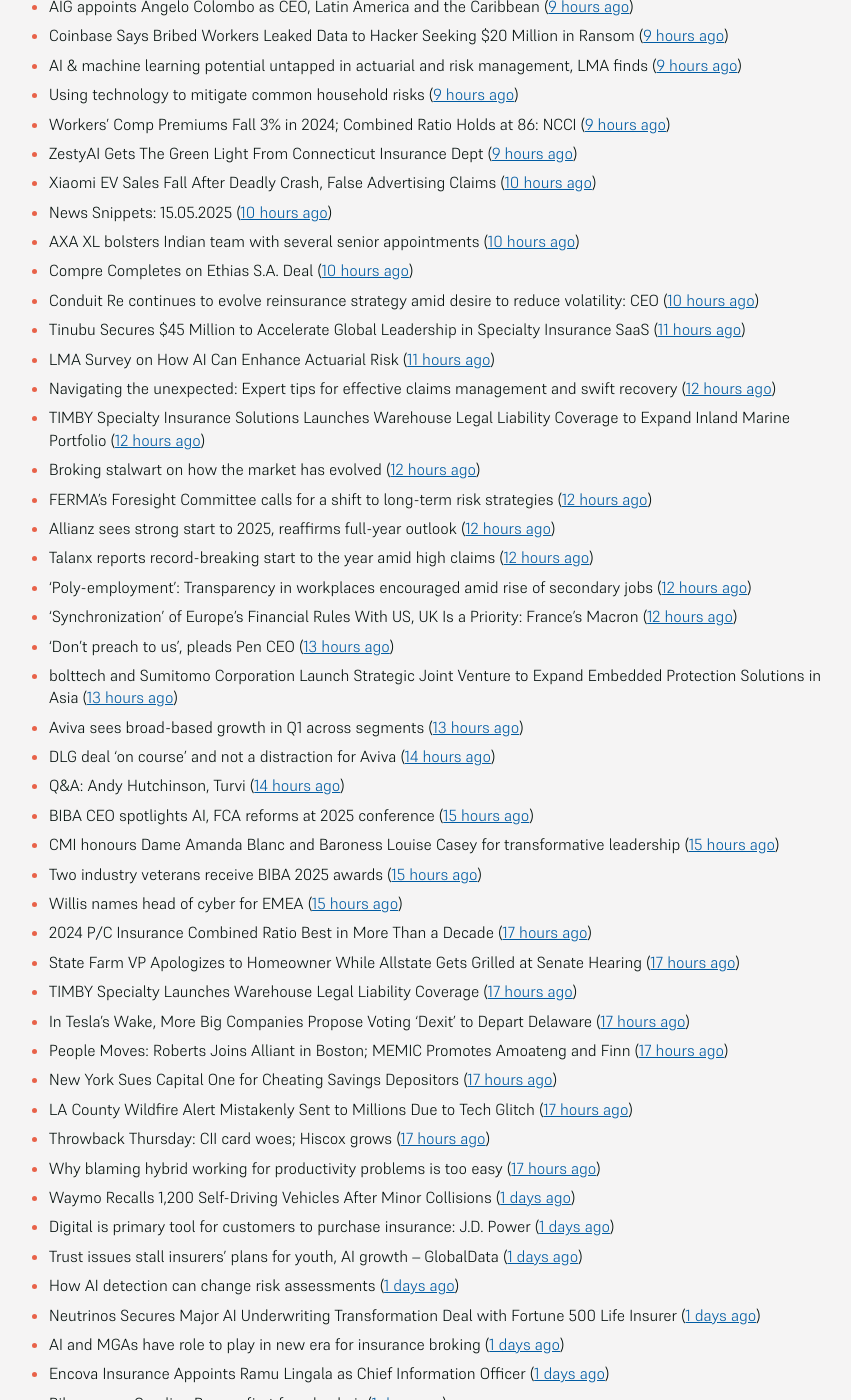
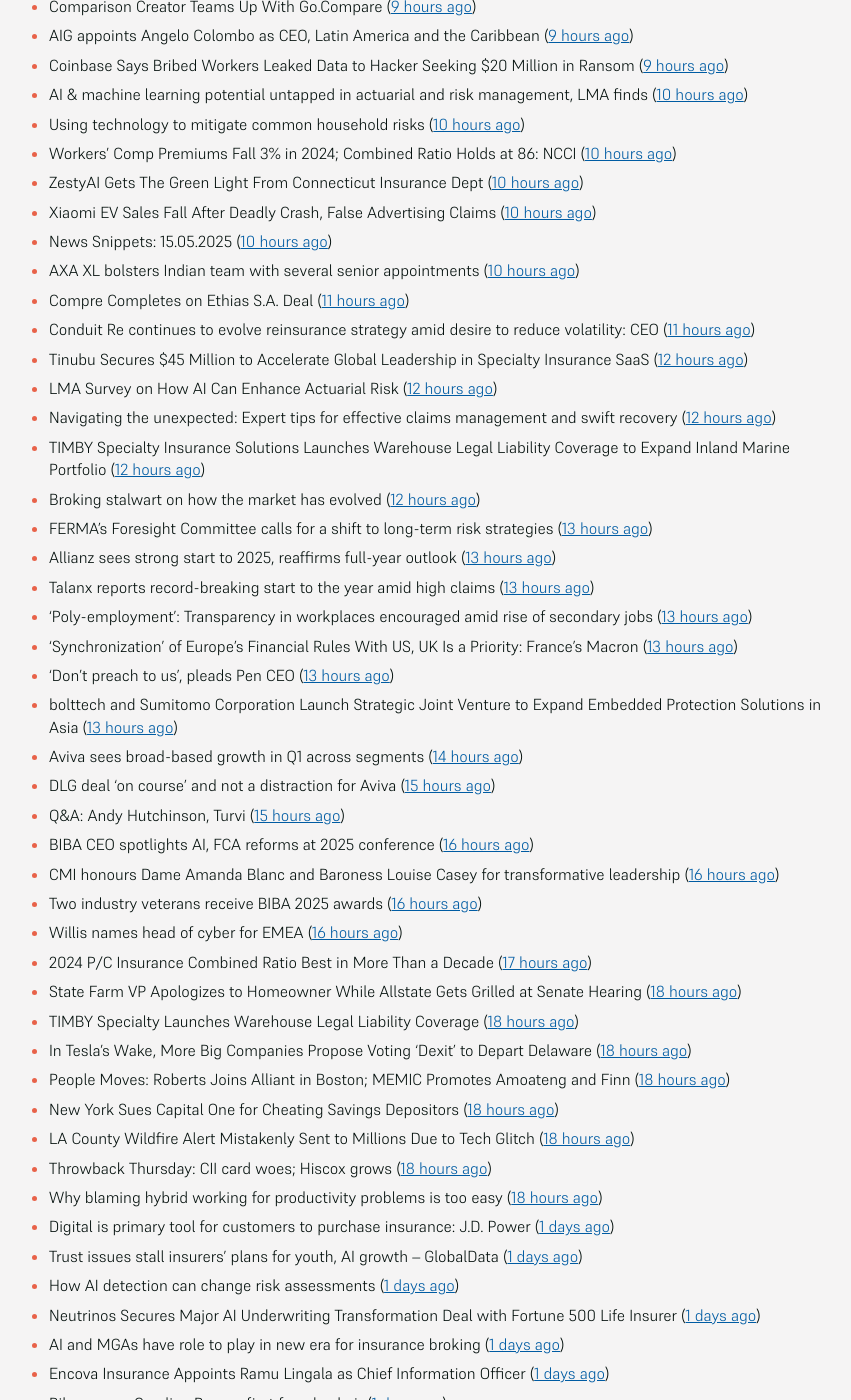
Before and after one commit to mat-0/feeds.thechels.uk, a Jekyll site: the page built from index.md, in a window 1280 px wide and 1400 px high, scrolled down 1147 px. Shown: the whole window, without its empty margins (215-1066 px from the left). Built offline with Jekyll 4.4.1, drawn with Linux system fonts in a browser that asks for light colours; some of the changed text lies outside the part shown.

Commit message:
New Feed

```diff
--- a/index.md
+++ b/index.md
@@ -8,74 +8,74 @@ description: Latest Updates
 [Get this as an RSS feed](/feed.rss)
 
 <!-- news_marker starts -->
-- FEMA Chief Says Agency Will Raise State Burden for Disasters to 50% ([20 minutes ago](https://www.insurancejournal.com/news/national/2025/05/15/823980.htm))
-- How insurers can use systemic risk knowledge internally ([2 hours ago](https://www.dig-in.com/opinion/how-insurers-can-use-systemic-risk-knowledge-internally))
+- People Moves: Zurich NA Promotes Fox to Lead National Accounts, Caminiti CUO ([23 minutes ago](https://www.insurancejournal.com/news/national/2025/05/15/823985.htm))
+- FEMA Chief Says Agency Will Raise State Burden for Disasters to 50% ([49 minutes ago](https://www.insurancejournal.com/news/national/2025/05/15/823980.htm))
+- How insurers can use systemic risk knowledge internally ([3 hours ago](https://www.dig-in.com/opinion/how-insurers-can-use-systemic-risk-knowledge-internally))
 - AXA Group CUO on navigating a polycrisis risk landscape ([3 hours ago](https://www.insurancebusinessmag.com/uk/news/breaking-news/axa-group-cuo-on-navigating-a-polycrisis-risk-landscape-535921.aspx))
 - Marsh McLennan moves to Amazon cloud; ZestyAI in Connecticut and West Virginia: Insurtech news ([3 hours ago](https://www.dig-in.com/news/marsh-mclennan-to-amazon-cloud-zestyai-and-insurtech-news))
-- WTW report exposes shifting terrorism insurance risks ([3 hours ago](https://www.insurancebusinessmag.com/uk/news/breaking-news/wtw-report-exposes-shifting-terrorism-insurance-risks-535909.aspx))
-- Tired of Waiting on Tickets? There’s a Better Way. ([3 hours ago](https://www.insurancejournal.com/blogs/expert-insured/2025/05/15/823954.htm))
+- WTW report exposes shifting terrorism insurance risks ([4 hours ago](https://www.insurancebusinessmag.com/uk/news/breaking-news/wtw-report-exposes-shifting-terrorism-insurance-risks-535909.aspx))
+- Tired of Waiting on Tickets? There’s a Better Way. ([4 hours ago](https://www.insurancejournal.com/blogs/expert-insured/2025/05/15/823954.htm))
 - Global Accessibiliy Day: Making the Workplace Welcome to All ([4 hours ago](https://insurance-edge.net/2025/05/15/global-accessibiliy-day-making-the-workplace-welcome-to-all/))
 - Lloyd’s Q2’25 Market Message: risk awareness, not risk aversion, marks a defining juncture ([6 hours ago](https://www.reinsurancene.ws/lloyds-q225-market-message-risk-awareness-not-risk-aversion-marks-a-defining-juncture/))
 - Tiernan calls out ‘egregious trading behaviours’ at Lloyd’s ([6 hours ago](https://www.postonline.co.uk/lloydslondon/7957765/tiernan-calls-out-egregious-trading-behaviours-at-lloyds))
 - Tesla’s Robotaxi Launch in Texas Faces Scrutiny Over Potential Accident Risks ([6 hours ago](https://www.insurancejournal.com/news/southcentral/2025/05/15/823930.htm))
 - US House Bill Reintroduced to Rid Federal Insurance Office of Subpoena Power ([6 hours ago](https://www.insurancejournal.com/news/national/2025/05/15/823897.htm))
 - Sweltering Heat Wave Hits U.S. from Dakotas to Texas ([6 hours ago](https://www.insurancejournal.com/news/southcentral/2025/05/15/823927.htm))
-- Coterie Relocating Headquarters to Appleton, Wisconsin ([6 hours ago](https://www.insurancejournal.com/news/midwest/2025/05/15/823924.htm))
-- Kin reports 35% revenue growth in Q1’25, California emerges as key market ([6 hours ago](https://www.reinsurancene.ws/kin-reports-35-revenue-growth-in-q125-california-emerges-as-key-market/))
-- Three Killed in Fiery Truck-Car Pileup on Georgia Interstate ([6 hours ago](https://www.insurancejournal.com/news/southeast/2025/05/15/823917.htm))
-- Brett Favre’s Defamation Suit Against State Auditor Can Move Forward, Court Says ([6 hours ago](https://www.insurancejournal.com/news/southeast/2025/05/15/823911.htm))
-- People Moves: Advocus Names Moore SVP of Illinois Operations ([6 hours ago](https://www.insurancejournal.com/news/midwest/2025/05/15/823905.htm))
+- Coterie Relocating Headquarters to Appleton, Wisconsin ([7 hours ago](https://www.insurancejournal.com/news/midwest/2025/05/15/823924.htm))
+- Kin reports 35% revenue growth in Q1’25, California emerges as key market ([7 hours ago](https://www.reinsurancene.ws/kin-reports-35-revenue-growth-in-q125-california-emerges-as-key-market/))
+- Three Killed in Fiery Truck-Car Pileup on Georgia Interstate ([7 hours ago](https://www.insurancejournal.com/news/southeast/2025/05/15/823917.htm))
+- Brett Favre’s Defamation Suit Against State Auditor Can Move Forward, Court Says ([7 hours ago](https://www.insurancejournal.com/news/southeast/2025/05/15/823911.htm))
+- People Moves: Advocus Names Moore SVP of Illinois Operations ([7 hours ago](https://www.insurancejournal.com/news/midwest/2025/05/15/823905.htm))
 - Nationwide Partners with Kadance to Offer Genomics-Based Precision Health to Life Insurance Customers ([7 hours ago](https://www.insurtechinsights.com/nationwide-partners-with-kadance-to-offer-genomics-based-precision-health-to-life-insurance-customers/))
 - West’s 103.9% CoR for 24-25 FY impacted by elevated IG Pool claims ([7 hours ago](https://www.reinsurancene.ws/wests-103-9-cor-for-24-25-fy-impacted-by-elevated-ig-pool-claims/))
 - People Moves: CRC Names New Underwriting Leaders and Senior VP ([7 hours ago](https://www.insurancejournal.com/news/southeast/2025/05/15/823894.htm))
-- AM Best supports EU nat cat insurance proposal but stresses need for greater clarity ([7 hours ago](https://www.reinsurancene.ws/am-best-supports-eu-nat-cat-insurance-proposal-but-stresses-need-for-greater-clarity/))
-- People Moves: AIG Taps Colombo From Swiss Re as CEO, Latin America and Caribbean; Willis Names Former Allianz Exec Vosloh as Head of Cyber for EMEA ([7 hours ago](https://www.insurancejournal.com/news/international/2025/05/15/823886.htm))
-- Slide Secures $250M Cat Bond as Hurricane Season Looms ([7 hours ago](https://www.insurancejournal.com/news/southeast/2025/05/15/823884.htm))
+- AM Best supports EU nat cat insurance proposal but stresses need for greater clarity ([8 hours ago](https://www.reinsurancene.ws/am-best-supports-eu-nat-cat-insurance-proposal-but-stresses-need-for-greater-clarity/))
+- People Moves: AIG Taps Colombo From Swiss Re as CEO, Latin America and Caribbean; Willis Names Former Allianz Exec Vosloh as Head of Cyber for EMEA ([8 hours ago](https://www.insurancejournal.com/news/international/2025/05/15/823886.htm))
+- Slide Secures $250M Cat Bond as Hurricane Season Looms ([8 hours ago](https://www.insurancejournal.com/news/southeast/2025/05/15/823884.htm))
 - Africa startups to seek new backers ([8 hours ago](https://www.dig-in.com/articles/africa-startups-to-seek-new-backers))
 - Allstate estimates cat losses for April at $594m ([8 hours ago](https://www.reinsurancene.ws/allstate-estimates-cat-losses-for-april-at-594m/))
-- Rokstone names Stephanie Belcourt Head of Complex Claims ([8 hours ago](https://www.reinsurancene.ws/rokstone-names-stephanie-belcourt-head-of-complex-claims/))
-- Hedge Fund Fermat Sees 20% Surge in Catastrophe Bond Market ([8 hours ago](https://www.insurancejournal.com/news/international/2025/05/15/823861.htm))
+- Rokstone names Stephanie Belcourt Head of Complex Claims ([9 hours ago](https://www.reinsurancene.ws/rokstone-names-stephanie-belcourt-head-of-complex-claims/))
+- Hedge Fund Fermat Sees 20% Surge in Catastrophe Bond Market ([9 hours ago](https://www.insurancejournal.com/news/international/2025/05/15/823861.htm))
 - Comparison Creator Teams Up With Go.Compare ([9 hours ago](https://insurance-edge.net/2025/05/15/comparison-creator-teams-up-with-go-compare/))
 - AIG appoints Angelo Colombo as CEO, Latin America and the Caribbean ([9 hours ago](https://www.reinsurancene.ws/aig-appoints-angelo-colombo-as-ceo-latin-america-and-the-caribbean/))
 - Coinbase Says Bribed Workers Leaked Data to Hacker Seeking $20 Million in Ransom ([9 hours ago](https://www.insurancejournal.com/news/national/2025/05/15/823862.htm))
-- AI & machine learning potential untapped in actuarial and risk management, LMA finds ([9 hours ago](https://www.reinsurancene.ws/ai-machine-learning-potential-untapped-in-actuarial-and-risk-management-lma-finds/))
-- Using technology to mitigate common household risks ([9 hours ago](https://www.dig-in.com/podcast/using-technology-to-mitigate-common-household-risks))
-- Workers’ Comp Premiums Fall 3% in 2024; Combined Ratio Holds at 86: NCCI ([9 hours ago](https://www.insurancejournal.com/news/national/2025/05/15/823850.htm))
-- ZestyAI Gets The Green Light From Connecticut Insurance Dept ([9 hours ago](https://insurance-edge.net/2025/05/15/zestyai-gets-the-green-light-from-connecticut-insurance-dept/))
+- AI & machine learning potential untapped in actuarial and risk management, LMA finds ([10 hours ago](https://www.reinsurancene.ws/ai-machine-learning-potential-untapped-in-actuarial-and-risk-management-lma-finds/))
+- Using technology to mitigate common household risks ([10 hours ago](https://www.dig-in.com/podcast/using-technology-to-mitigate-common-household-risks))
+- Workers’ Comp Premiums Fall 3% in 2024; Combined Ratio Holds at 86: NCCI ([10 hours ago](https://www.insurancejournal.com/news/national/2025/05/15/823850.htm))
+- ZestyAI Gets The Green Light From Connecticut Insurance Dept ([10 hours ago](https://insurance-edge.net/2025/05/15/zestyai-gets-the-green-light-from-connecticut-insurance-dept/))
 - Xiaomi EV Sales Fall After Deadly Crash, False Advertising Claims ([10 hours ago](https://www.insurancejournal.com/news/international/2025/05/15/823843.htm))
 - News Snippets: 15.05.2025 ([10 hours ago](https://insurance-edge.net/2025/05/15/news-snippets-15-05-2025/))
 - AXA XL bolsters Indian team with several senior appointments ([10 hours ago](https://www.reinsurancene.ws/axa-xl-bolsters-indian-team-with-several-senior-appointments/))
-- Compre Completes on Ethias S.A. Deal ([10 hours ago](https://insurance-edge.net/2025/05/15/compre-completes-on-ethias-s-a-deal/))
-- Conduit Re continues to evolve reinsurance strategy amid desire to reduce volatility: CEO ([10 hours ago](https://www.reinsurancene.ws/conduit-re-continues-to-evolve-reinsurance-strategy-amid-desire-to-reduce-volatility-ceo/))
-- Tinubu Secures $45 Million to Accelerate Global Leadership in Specialty Insurance SaaS ([11 hours ago](https://www.insurtechinsights.com/tinubu-secures-45-million-to-accelerate-global-leadership-in-specialty-insurance-saas/))
-- LMA Survey on How AI Can Enhance Actuarial Risk ([11 hours ago](https://insurance-edge.net/2025/05/15/lma-survey-on-how-ai-can-enhance-actuarial-risk/))
+- Compre Completes on Ethias S.A. Deal ([11 hours ago](https://insurance-edge.net/2025/05/15/compre-completes-on-ethias-s-a-deal/))
+- Conduit Re continues to evolve reinsurance strategy amid desire to reduce volatility: CEO ([11 hours ago](https://www.reinsurancene.ws/conduit-re-continues-to-evolve-reinsurance-strategy-amid-desire-to-reduce-volatility-ceo/))
+- Tinubu Secures $45 Million to Accelerate Global Leadership in Specialty Insurance SaaS ([12 hours ago](https://www.insurtechinsights.com/tinubu-secures-45-million-to-accelerate-global-leadership-in-specialty-insurance-saas/))
+- LMA Survey on How AI Can Enhance Actuarial Risk ([12 hours ago](https://insurance-edge.net/2025/05/15/lma-survey-on-how-ai-can-enhance-actuarial-risk/))
 - Navigating the unexpected: Expert tips for effective claims management and swift recovery ([12 hours ago](https://www.insurancebusinessmag.com/uk/news/property-insurance/navigating-the-unexpected-expert-tips-for-effective-claims-management-and-swift-recovery-535498.aspx))
 - TIMBY Specialty Insurance Solutions Launches Warehouse Legal Liability Coverage to Expand Inland Marine Portfolio ([12 hours ago](https://www.insurtechinsights.com/timby-specialty-insurance-solutions-launches-warehouse-legal-liability-coverage-to-expand-inland-marine-portfolio/))
 - Broking stalwart on how the market has evolved ([12 hours ago](https://www.insurancebusinessmag.com/uk/news/breaking-news/broking-stalwart-on-how-the-market-has-evolved-535809.aspx))
-- FERMA's Foresight Committee calls for a shift to long-term risk strategies ([12 hours ago](https://www.insurancebusinessmag.com/uk/news/non-profits/fermas-foresight-committee-calls-for-a-shift-to-longterm-risk-strategies-535808.aspx))
-- Allianz sees strong start to 2025, reaffirms full-year outlook ([12 hours ago](https://www.insurancebusinessmag.com/uk/news/breaking-news/allianz-sees-strong-start-to-2025-reaffirms-fullyear-outlook-535802.aspx))
-- Talanx reports record-breaking start to the year amid high claims ([12 hours ago](https://www.insurancebusinessmag.com/uk/news/breaking-news/talanx-reports-recordbreaking-start-to-the-year-amid-high-claims-535796.aspx))
-- 'Poly-employment': Transparency in workplaces encouraged amid rise of secondary jobs ([12 hours ago](https://www.insurancebusinessmag.com/uk/news/breaking-news/polyemployment-transparency-in-workplaces-encouraged-amid-rise-of-secondary-jobs-535784.aspx))
-- ‘Synchronization’ of Europe’s Financial Rules With US, UK Is a Priority: France’s Macron ([12 hours ago](https://www.insurancejournal.com/news/international/2025/05/15/823833.htm))
+- FERMA's Foresight Committee calls for a shift to long-term risk strategies ([13 hours ago](https://www.insurancebusinessmag.com/uk/news/non-profits/fermas-foresight-committee-calls-for-a-shift-to-longterm-risk-strategies-535808.aspx))
+- Allianz sees strong start to 2025, reaffirms full-year outlook ([13 hours ago](https://www.insurancebusinessmag.com/uk/news/breaking-news/allianz-sees-strong-start-to-2025-reaffirms-fullyear-outlook-535802.aspx))
+- Talanx reports record-breaking start to the year amid high claims ([13 hours ago](https://www.insurancebusinessmag.com/uk/news/breaking-news/talanx-reports-recordbreaking-start-to-the-year-amid-high-claims-535796.aspx))
+- 'Poly-employment': Transparency in workplaces encouraged amid rise of secondary jobs ([13 hours ago](https://www.insurancebusinessmag.com/uk/news/breaking-news/polyemployment-transparency-in-workplaces-encouraged-amid-rise-of-secondary-jobs-535784.aspx))
+- ‘Synchronization’ of Europe’s Financial Rules With US, UK Is a Priority: France’s Macron ([13 hours ago](https://www.insurancejournal.com/news/international/2025/05/15/823833.htm))
 - ‘Don’t preach to us’, pleads Pen CEO ([13 hours ago](https://www.postonline.co.uk/broker/7957752/dont-preach-to-us-pleads-pen-ceo))
 - bolttech and Sumitomo Corporation Launch Strategic Joint Venture to Expand Embedded Protection Solutions in Asia ([13 hours ago](https://www.insurtechinsights.com/bolttech-and-sumitomo-corporation-launch-strategic-joint-venture-to-expand-embedded-protection-solutions-in-asia/))
-- Aviva sees broad-based growth in Q1 across segments ([13 hours ago](https://www.insurancebusinessmag.com/uk/news/breaking-news/aviva-sees-broadbased-growth-in-q1-across-segments-535781.aspx))
-- DLG deal ‘on course’ and not a distraction for Aviva ([14 hours ago](https://www.postonline.co.uk/news/7957750/dlg-deal-on-course-and-not-a-distraction-for-aviva))
-- Q&A: Andy Hutchinson, Turvi ([14 hours ago](https://www.postonline.co.uk/technology/7957394/qa-andy-hutchinson-turvi))
-- BIBA CEO spotlights AI, FCA reforms at 2025 conference ([15 hours ago](https://www.insurancebusinessmag.com/uk/news/breaking-news/biba-ceo-spotlights-ai-fca-reforms-at-2025-conference-535774.aspx))
-- CMI honours Dame Amanda Blanc and Baroness Louise Casey for transformative leadership ([15 hours ago](https://www.insurancebusinessmag.com/uk/news/breaking-news/cmi-honours-dame-amanda-blanc-and-baroness-louise-casey-for-transformative-leadership-535773.aspx))
-- Two industry veterans receive BIBA 2025 awards ([15 hours ago](https://www.insurancebusinessmag.com/uk/news/breaking-news/two-industry-veterans-receive-biba-2025-awards-535772.aspx))
-- Willis names head of cyber for EMEA ([15 hours ago](https://www.insurancebusinessmag.com/uk/news/cyber/willis-names-head-of-cyber-for-emea-535771.aspx))
+- Aviva sees broad-based growth in Q1 across segments ([14 hours ago](https://www.insurancebusinessmag.com/uk/news/breaking-news/aviva-sees-broadbased-growth-in-q1-across-segments-535781.aspx))
+- DLG deal ‘on course’ and not a distraction for Aviva ([15 hours ago](https://www.postonline.co.uk/news/7957750/dlg-deal-on-course-and-not-a-distraction-for-aviva))
+- Q&A: Andy Hutchinson, Turvi ([15 hours ago](https://www.postonline.co.uk/technology/7957394/qa-andy-hutchinson-turvi))
+- BIBA CEO spotlights AI, FCA reforms at 2025 conference ([16 hours ago](https://www.insurancebusinessmag.com/uk/news/breaking-news/biba-ceo-spotlights-ai-fca-reforms-at-2025-conference-535774.aspx))
+- CMI honours Dame Amanda Blanc and Baroness Louise Casey for transformative leadership ([16 hours ago](https://www.insurancebusinessmag.com/uk/news/breaking-news/cmi-honours-dame-amanda-blanc-and-baroness-louise-casey-for-transformative-leadership-535773.aspx))
+- Two industry veterans receive BIBA 2025 awards ([16 hours ago](https://www.insurancebusinessmag.com/uk/news/breaking-news/two-industry-veterans-receive-biba-2025-awards-535772.aspx))
+- Willis names head of cyber for EMEA ([16 hours ago](https://www.insurancebusinessmag.com/uk/news/cyber/willis-names-head-of-cyber-for-emea-535771.aspx))
 - 2024 P/C Insurance Combined Ratio Best in More Than a Decade ([17 hours ago](https://www.insurancejournal.com/news/national/2025/05/15/823801.htm))
-- State Farm VP Apologizes to Homeowner While Allstate Gets Grilled at Senate Hearing ([17 hours ago](https://www.insurancejournal.com/news/national/2025/05/15/823722.htm))
-- TIMBY Specialty Launches Warehouse Legal Liability Coverage ([17 hours ago](https://www.insurancejournal.com/news/west/2025/05/15/823803.htm))
-- In Tesla’s Wake, More Big Companies Propose Voting ‘Dexit’ to Depart Delaware ([17 hours ago](https://www.insurancejournal.com/news/east/2025/05/15/823818.htm))
-- People Moves: Roberts Joins Alliant in Boston; MEMIC Promotes Amoateng and Finn ([17 hours ago](https://www.insurancejournal.com/news/east/2025/05/15/823382.htm))
-- New York Sues Capital One for Cheating Savings Depositors ([17 hours ago](https://www.insurancejournal.com/news/east/2025/05/15/823815.htm))
-- LA County Wildfire Alert Mistakenly Sent to Millions Due to Tech Glitch ([17 hours ago](https://www.insurancejournal.com/news/west/2025/05/15/823791.htm))
-- Throwback Thursday: CII card woes; Hiscox grows ([17 hours ago](https://www.postonline.co.uk/personal/7956604/throwback-thursday-cii-card-woes-hiscox-grows))
-- Why blaming hybrid working for productivity problems is too easy ([17 hours ago](https://www.postonline.co.uk/people/7957728/why-blaming-hybrid-working-for-productivity-problems-is-too-easy))
-- Waymo Recalls 1,200 Self-Driving Vehicles After Minor Collisions ([1 days ago](https://www.insurancejournal.com/news/national/2025/05/14/823807.htm))
+- State Farm VP Apologizes to Homeowner While Allstate Gets Grilled at Senate Hearing ([18 hours ago](https://www.insurancejournal.com/news/national/2025/05/15/823722.htm))
+- TIMBY Specialty Launches Warehouse Legal Liability Coverage ([18 hours ago](https://www.insurancejournal.com/news/west/2025/05/15/823803.htm))
+- In Tesla’s Wake, More Big Companies Propose Voting ‘Dexit’ to Depart Delaware ([18 hours ago](https://www.insurancejournal.com/news/east/2025/05/15/823818.htm))
+- People Moves: Roberts Joins Alliant in Boston; MEMIC Promotes Amoateng and Finn ([18 hours ago](https://www.insurancejournal.com/news/east/2025/05/15/823382.htm))
+- New York Sues Capital One for Cheating Savings Depositors ([18 hours ago](https://www.insurancejournal.com/news/east/2025/05/15/823815.htm))
+- LA County Wildfire Alert Mistakenly Sent to Millions Due to Tech Glitch ([18 hours ago](https://www.insurancejournal.com/news/west/2025/05/15/823791.htm))
+- Throwback Thursday: CII card woes; Hiscox grows ([18 hours ago](https://www.postonline.co.uk/personal/7956604/throwback-thursday-cii-card-woes-hiscox-grows))
+- Why blaming hybrid working for productivity problems is too easy ([18 hours ago](https://www.postonline.co.uk/people/7957728/why-blaming-hybrid-working-for-productivity-problems-is-too-easy))
 - Digital is primary tool for customers to purchase insurance: J.D. Power ([1 days ago](https://www.dig-in.com/news/customers-prefer-buying-insurance-digitally-says-j-d-power))
 - Trust issues stall insurers' plans for youth, AI growth – GlobalData ([1 days ago](https://www.insurancebusinessmag.com/uk/news/breaking-news/trust-issues-stall-insurers-plans-for-youth-ai-growth--globaldata-535747.aspx))
 - How AI detection can change risk assessments ([1 days ago](https://www.dig-in.com/opinion/how-ai-detection-can-change-risk-assessments))
@@ -106,7 +106,7 @@ description: Latest Updates
 - Diversity and Inclusion in Insurance Awards open for entries ([1 days ago](https://www.postonline.co.uk/people/7957734/diversity-and-inclusion-in-insurance-awards-open-for-entries))
 - Why legacy tech is a key driver of M&A in insurance ([1 days ago](https://www.postonline.co.uk/technology/7957402/why-legacy-tech-is-a-key-driver-of-ma-in-insurance))
 - What is making waves in marine insurance ([1 days ago](https://www.postonline.co.uk/commercial/7957426/what-is-making-waves-in-marine-insurance))
-- FCA strips back insurance rulebook ([1 days ago](https://www.postonline.co.uk/news/7957740/fca-strips-back-insurance-rulebook))
+- FCA strips back insurance rulebook ([2 days ago](https://www.postonline.co.uk/news/7957740/fca-strips-back-insurance-rulebook))
 - State Farm emergency rate increase approved in California ([2 days ago](https://www.dig-in.com/news/state-farm-emergency-rate-increase-approved-in-california))
 - Global insured losses exceed $100 billion annually, Geneva Association ([2 days ago](https://www.dig-in.com/news/global-insured-losses-exceed-100-billion-annually))
 - Allstate joins the Chicago Quantum Exchange as corporate partner ([2 days ago](https://www.dig-in.com/news/allstate-chicago-quantum-exchange-partner-on-quantum-and-ai))
```
